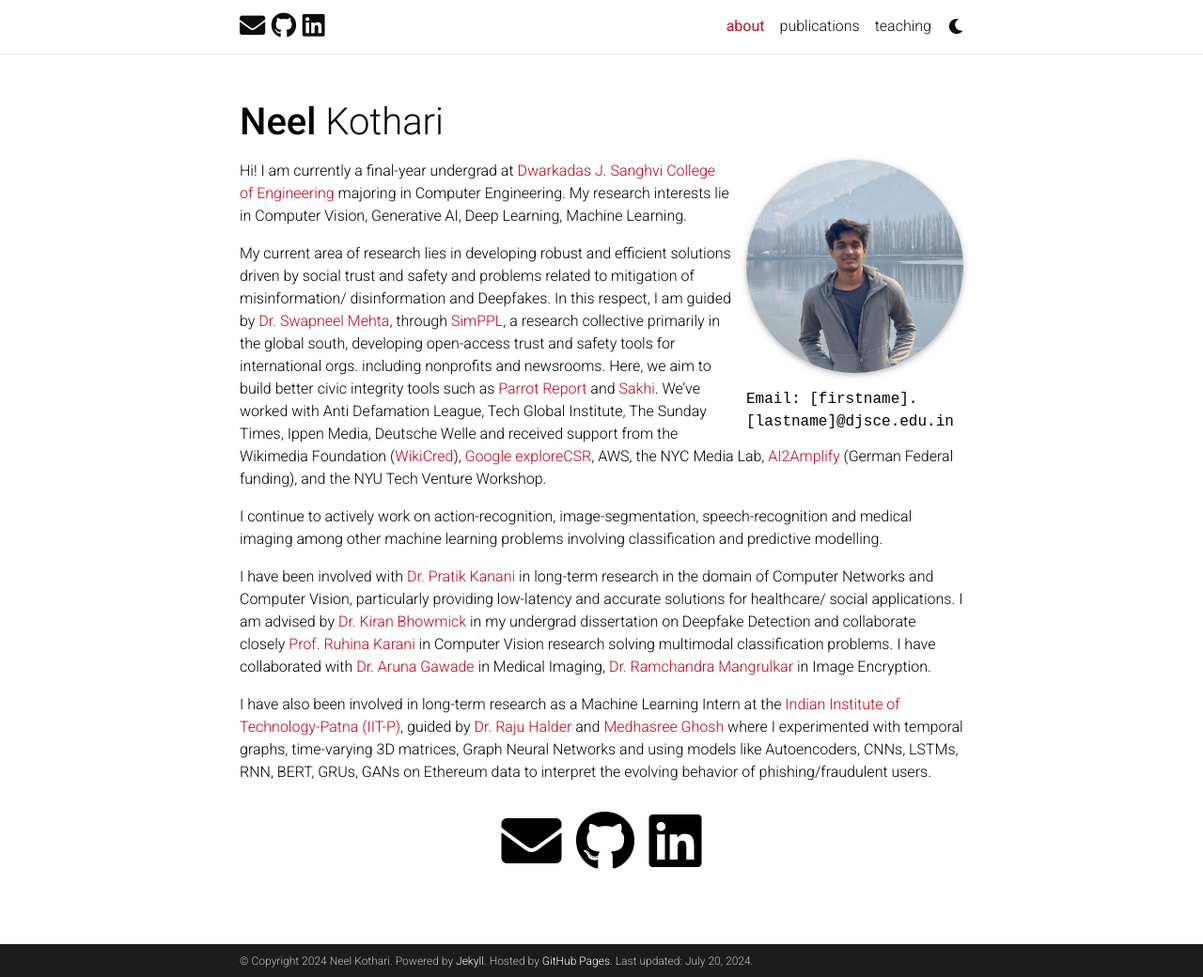
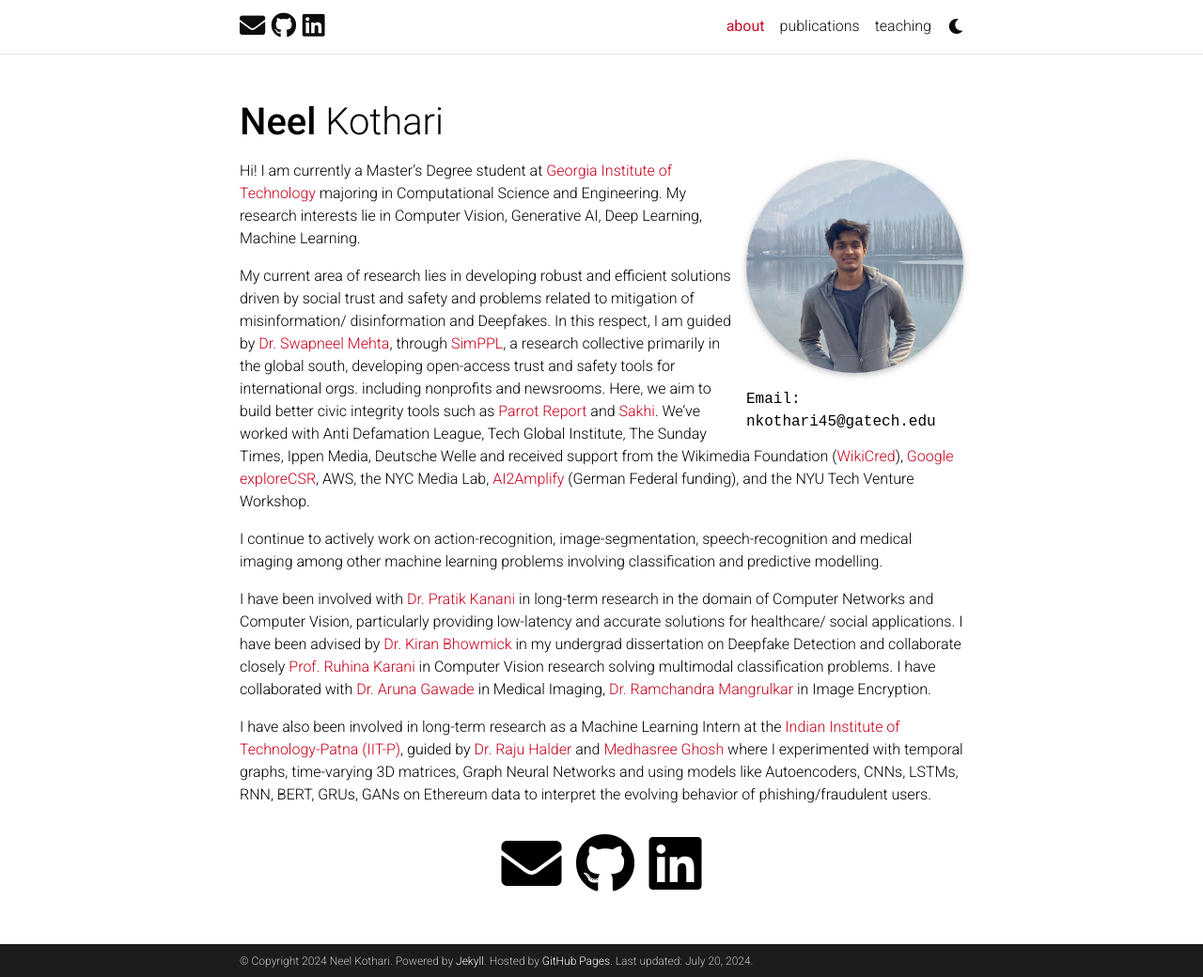
Before and after one commit to neelkothari6191/neelkothari6191.github.io, a Jekyll site: the page built from _pages/about.md, in a window 1280 px wide and 1040 px high. Shown: the whole window at 94% size. Built offline with Jekyll 4.4.1, drawn with Linux system fonts in a browser that asks for light colours; full-size pictures stand in for the smaller copies a plugin makes; comment, search, counter and statistics services are not loaded; a style sheet for code colours, icons or effects is not loaded.

Commit message:
Update about.md

```diff
--- a/_pages/about.md
+++ b/_pages/about.md
@@ -9,7 +9,7 @@
   image: prof_pic.jpg
   image_circular: true # crops the image to make it circular
   address: >
-    <p>Email: [firstname].[lastname]@djsce.edu.in</p>
+    <p>Email: nkothari45@gatech.edu</p>
   #   <p>50 Vassar St. </p>
   #   <p>(MIT building 36) </p>
   #   <p>Cambridge, MA 02139</p>
@@ -20,7 +20,7 @@
 social: true  # includes social icons at the bottom of the page
 ---
 
-Hi! I am currently a final-year undergrad at [Dwarkadas J. Sanghvi College of Engineering](https://www.djsce.ac.in/) majoring in Computer Engineering.
+Hi! I am currently a Master's Degree student at [Georgia Institute of Technology](https://www.gatech.edu/) majoring in Computational Science and Engineering.
 My research interests lie in Computer Vision, Generative AI, Deep Learning, Machine Learning.
 
 My current area of research lies in developing robust and efficient solutions driven by social trust and safety and problems related to mitigation of misinformation/ disinformation and Deepfakes. In this respect, I am guided by [Dr. Swapneel Mehta](https://swapneelm.github.io/), through [SimPPL](https://simppl.org/team), a research collective primarily in the global south, developing open-access trust and safety tools for international orgs. including nonprofits and newsrooms. Here, we aim to build better civic integrity tools such as [Parrot Report](https://parrot.report/about) and [Sakhi](https://sakhi.simppl.org/). We’ve worked with Anti Defamation League, Tech Global Institute, The Sunday Times, Ippen Media, Deutsche Welle and received support from the Wikimedia Foundation ([WikiCred](https://meta.m.wikimedia.org/wiki/WikiCred/2022_CFP/Audit_the_Impact_of_Credibility_in_Online_Information_Ecosystems)), [Google exploreCSR](https://research.google/outreach/explore-csr/recipients/), AWS, the NYC Media Lab, [AI2Amplify](https://www.goethe.de/prj/aia/en/index.html) (German Federal funding), and the NYU Tech Venture Workshop.
@@ -28,7 +28,7 @@
 I continue to actively work on action-recognition, image-segmentation, speech-recognition and medical imaging among other machine learning problems involving classification and predictive modelling.
 
 I have been involved with [Dr. Pratik Kanani](https://www.researchgate.net/profile/Pratik-Kanani) in long-term research in the domain of Computer Networks and Computer Vision, particularly providing low-latency and accurate solutions for healthcare/ social applications.
-I am advised by [Dr. Kiran Bhowmick](https://www.researchgate.net/profile/Kiran-Bhowmick) in my undergrad dissertation on Deepfake Detection and collaborate closely [Prof. Ruhina Karani](https://www.researchgate.net/profile/Ruhina-Karani) in Computer Vision research solving multimodal classification problems.
+I have been advised by [Dr. Kiran Bhowmick](https://www.researchgate.net/profile/Kiran-Bhowmick) in my undergrad dissertation on Deepfake Detection and collaborate closely [Prof. Ruhina Karani](https://www.researchgate.net/profile/Ruhina-Karani) in Computer Vision research solving multimodal classification problems.
 I have collaborated with [Dr. Aruna Gawade](https://scholar.google.com/citations?user=IMFy_ugAAAAJ&hl=en) in Medical Imaging, [Dr. Ramchandra Mangrulkar](https://www.researchgate.net/profile/Ramchandra-Mangrulkar) in Image Encryption.
 
 I have also been involved in long-term research as a Machine Learning Intern at the [Indian Institute of Technology-Patna (IIT-P)](https://www.iitp.ac.in/), guided by [Dr. Raju Halder](https://www.researchgate.net/profile/Raju-Halder) and [Medhasree Ghosh](https://scholar.google.ch/citations?user=DsGb9mgAAAAJ&hl=en) where I experimented with temporal graphs, time-varying 3D matrices, Graph Neural Networks and using models like
```
